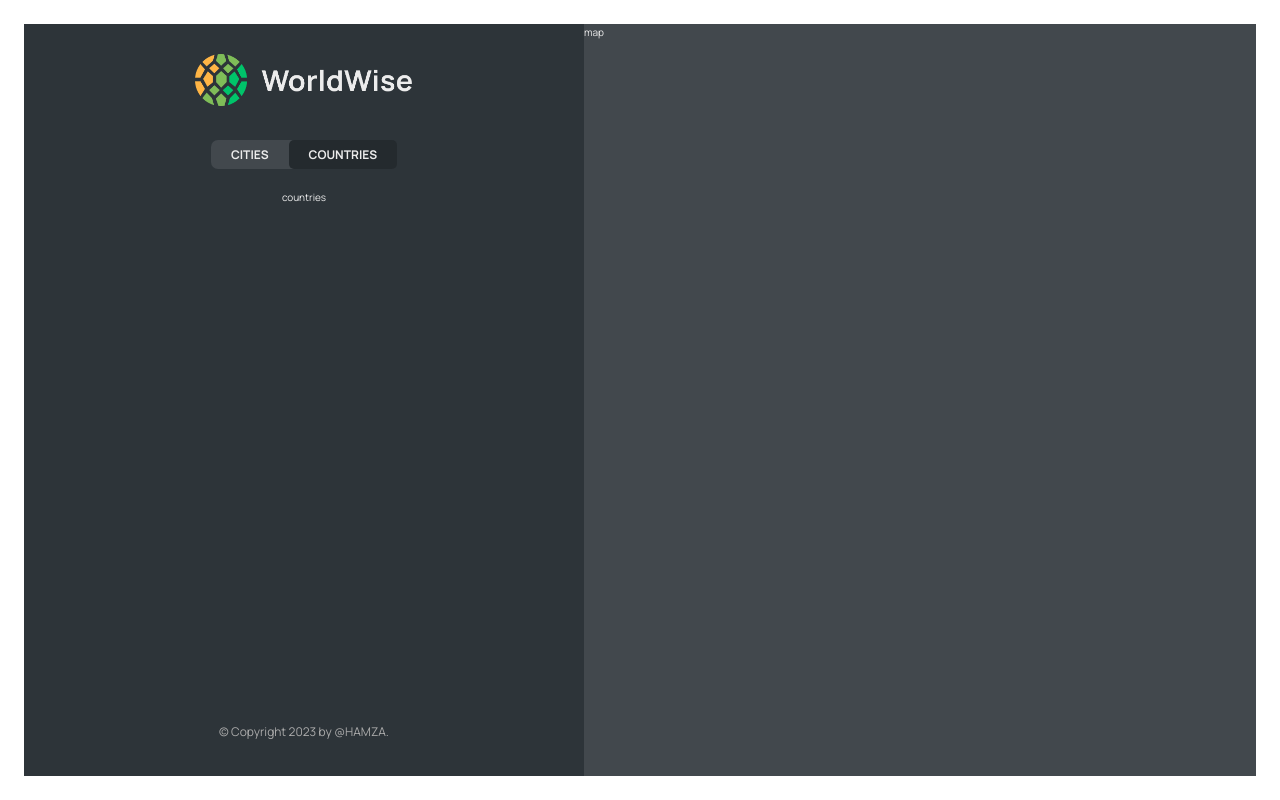
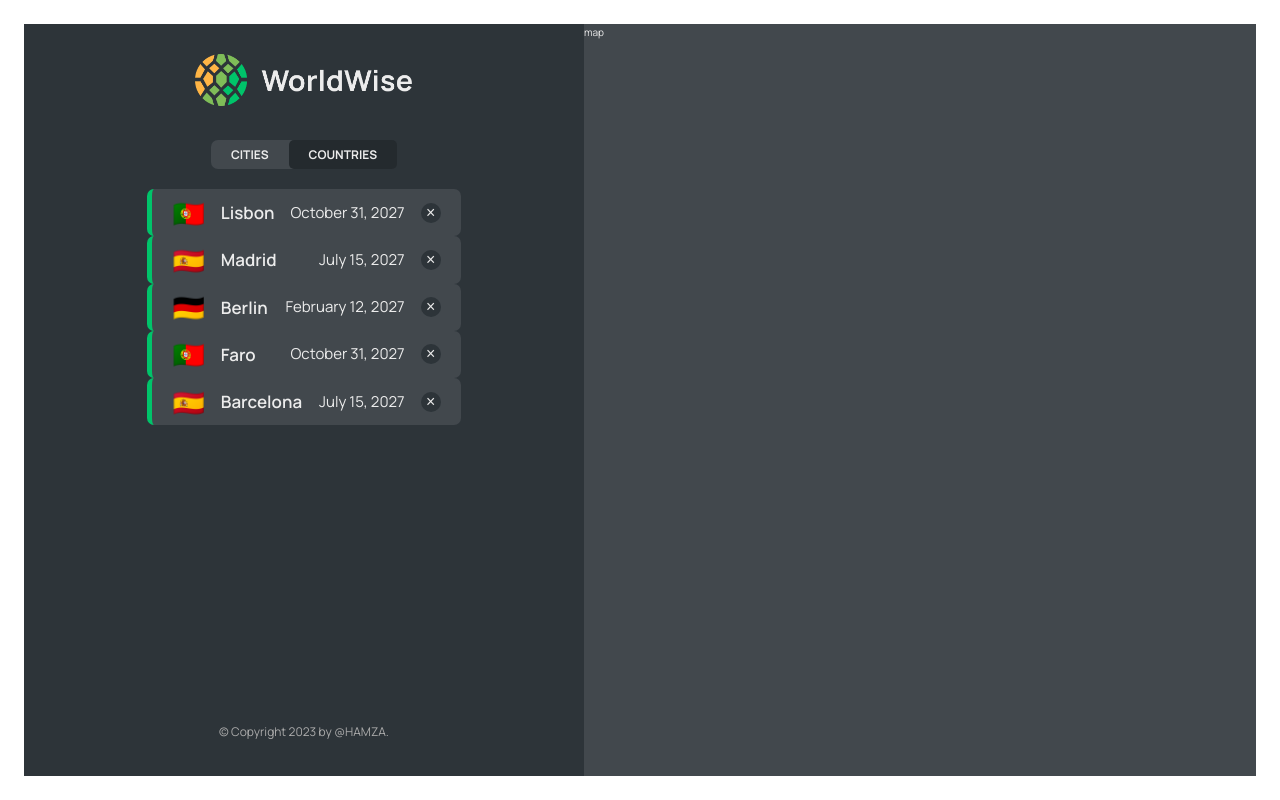
Before and after one commit to HamzaHamani/World-Wise, a React (Vite) app: page /app/countries in a window 1280 px wide. Built offline with nearby package versions, Linux system fonts and the light colour scheme; data requests are answered from the project's data file; what country-flag-emoji-polyfill would draw is missing.

Commit message:
showing countrys in country rout

```diff
--- a/data/cities.json
+++ b/data/cities.json
@@ -35,6 +35,30 @@
         "lng": 13.376933665713324
       },
       "id": 98443197
+    },
+    {
+      "cityName": "Faro",
+      "country": "Portugal",
+      "emoji": "🇵🇹",
+      "date": "2027-10-31T15:59:59.138Z",
+      "notes": "My favorite city so far!",
+      "position": {
+        "lat": 38.727881642324164,
+        "lng": -9.140900099907554
+      },
+      "id": 712389
+    },
+    {
+      "cityName": "Barcelona",
+      "country": "Spain",
+      "emoji": "🇪🇸",
+      "date": "2027-07-15T08:22:53.976Z",
+      "notes": "",
+      "position": {
+        "lat": 40.46635901755316,
+        "lng": -3.7133789062500004
+      },
+      "id": 313123
     }
   ]
 }
--- a/src/App.jsx
+++ b/src/App.jsx
@@ -9,6 +9,7 @@ import CityList from "./components/CityList";
 import { useState } from "react";
 import { useEffect } from "react";
 import { polyfillCountryFlagEmojis } from "country-flag-emoji-polyfill";
+import CountryList from "./components/CountryList";
 polyfillCountryFlagEmojis();
 const URL = "http://localhost:9000";
 
@@ -41,7 +42,7 @@ function App() {
           <Route path="pricing" element={<Pricing />} />
           <Route path="product" element={<Product />} />
           <Route path="app" element={<AppLayout />}>
-            {/* 👇 THIS ROUTE GONNA BE DEFUALT WE GONNA SE INSIDE APP WHERE WE PUT IT <OUTLER*/}
+            {/*👇 THIS ROUTE GONNA BE DEFUALT WE GONNA SE INSIDE APP WHERE WE PUT IT <OUTLER*/}
             <Route
               index
               element={<CityList cities={cities} loading={loading} />}
@@ -50,7 +51,10 @@ function App() {
               path="cities"
               element={<CityList cities={cities} loading={loading} />}
             />
-            <Route path="countries" element={<p>countries</p>} />
+            <Route
+              path="countries"
+              element={<CountryList cities={cities} loading={loading} />}
+            />
             <Route path="form" element={<p>form</p>} />
           </Route>
           <Route path="/login" element={<Login />} />
--- /dev/null
+++ b/src/components/CountryList.jsx
@@ -0,0 +1,22 @@
+import CityItem from "./CityItem";
+import styles from "./CountryList.module.css";
+import Spinner from "./Spinner";
+import Message from "./Message";
+function CountryList({ loading, cities }) {
+  const length = cities.length;
+
+  if (loading) return <Spinner />;
+  if (length == 0)
+    return (
+      <Message message="Add your List of cities you visited by clicking on the map" />
+    );
+  return (
+    <ul className={styles.countriesList}>
+      {cities.map((city) => (
+        <CityItem city={city} key={city.id} />
+      ))}
+    </ul>
+  );
+}
+
+export default CountryList;
```
